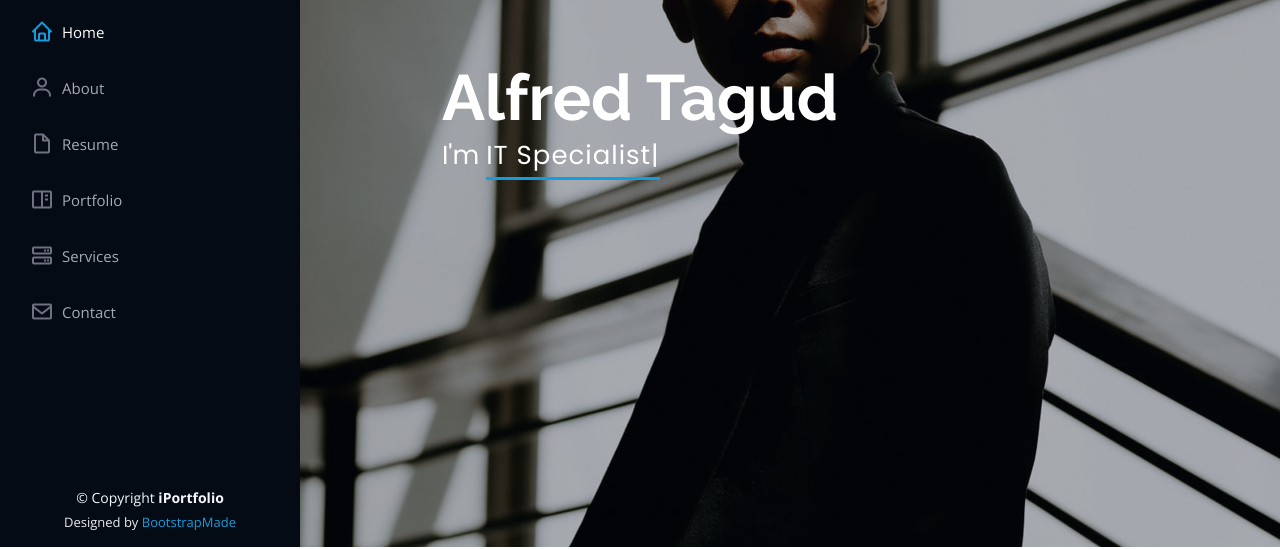
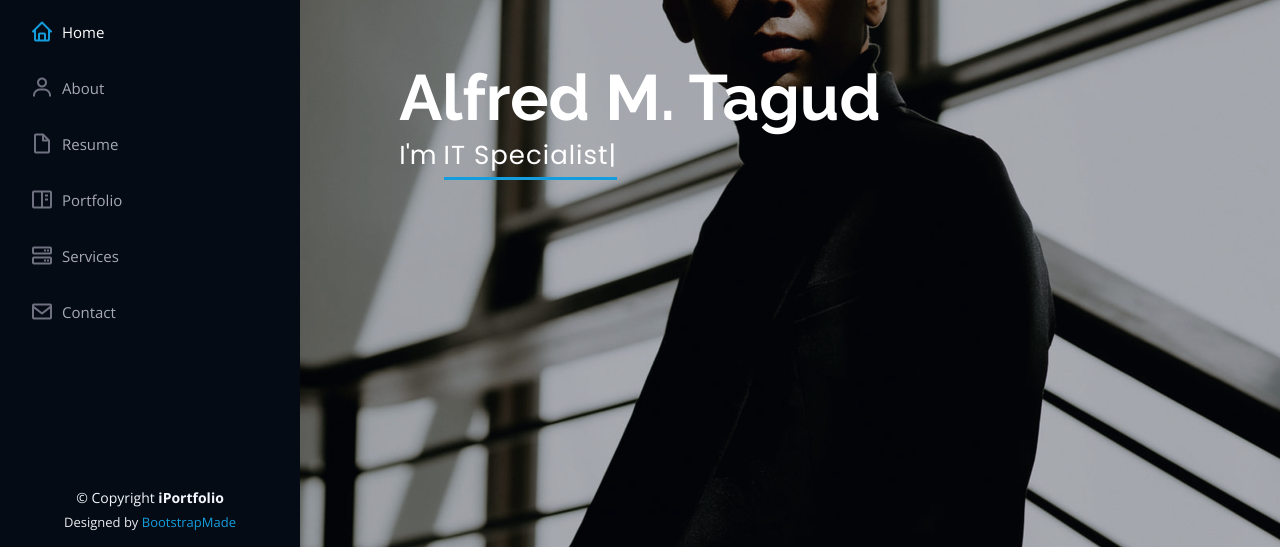
Before and after one commit to ribbleaux/alfredtagud, a plain HTML site: page index.html in a window 1280 px wide. Shown: the part 253-802 px from the top of the page. Drawn offline with nearby package versions, Linux system fonts and the light colour scheme.

Commit message:
updated name

```diff
--- a/index.html
+++ b/index.html
@@ -72,7 +72,7 @@
   <!-- ======= Hero Section ======= -->
   <section id="hero" class="d-flex flex-column justify-content-center align-items-center">
     <div class="hero-container" data-aos="fade-in">
-      <h1>Alfred Tagud</h1>
+      <h1>Alfred M. Tagud</h1>
       <p>I'm <span class="typed" data-typed-items="Graphic Designer, IT Specialist, Freelancer, Entrepreneur"></span></p>
     </div>
   </section><!-- End Hero -->
```
Also changed, not shown: 1 other file.
